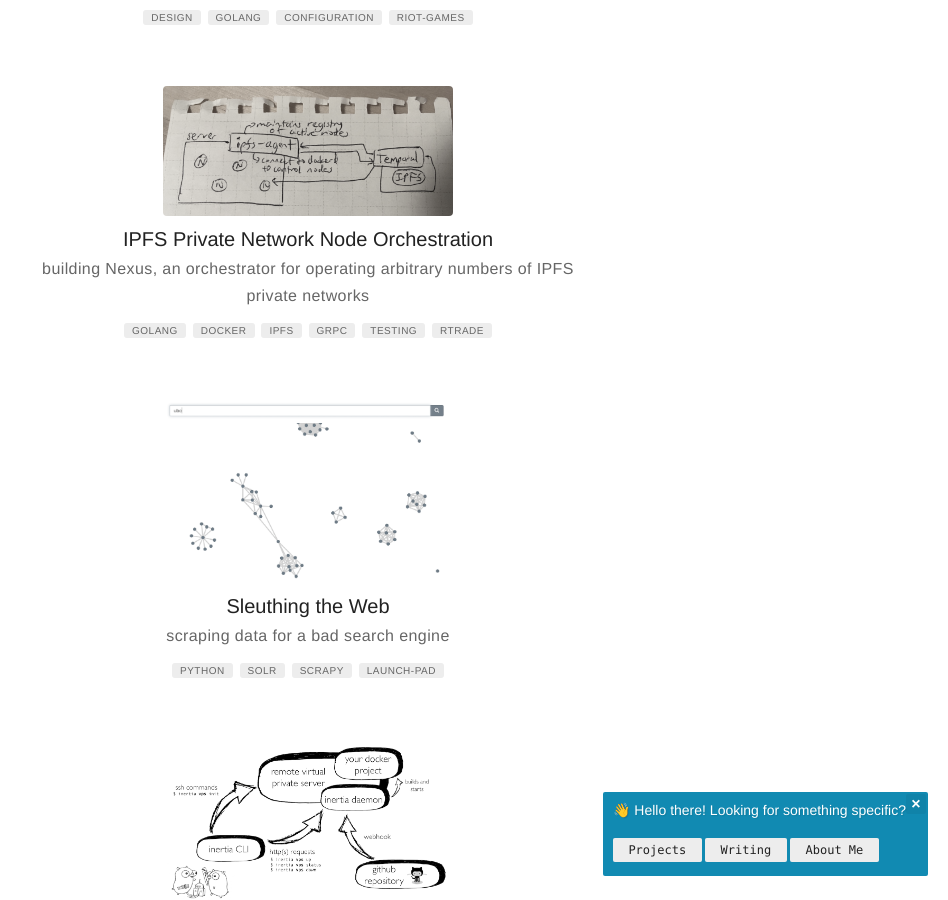
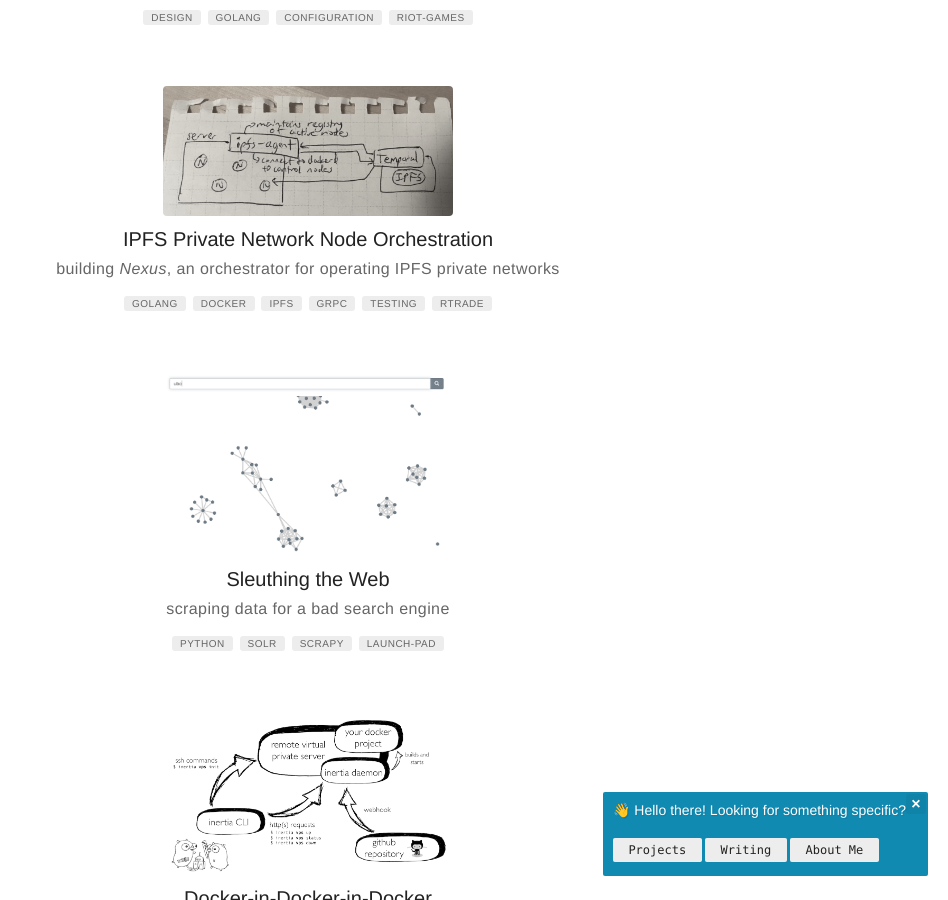
Before and after one commit to bobheadxi/bobheadxi.github.io, a Jekyll site: the page built from index.html, in a window 1280 px wide and 900 px high, scrolled down 4882 px. Shown: the whole window, without its empty margins (332-1280 px from the left). Built offline with Jekyll 4.4.1, drawn with Linux system fonts in a browser that asks for light colours; nearby versions of some CDN libraries; emoji names are drawn with the system emoji font.

Commit message:
improve ipfs post blurb

```diff
--- a/_posts/2019-4-20-ipfs-orchestrator.md
+++ b/_posts/2019-4-20-ipfs-orchestrator.md
@@ -15,7 +15,7 @@ tag:
 category: blog
 author: robert
 tech_writeup: true
-description: building Nexus, an orchestrator for operating arbitrary numbers of IPFS private networks
+description: building <i>Nexus</i>, an orchestrator for operating IPFS private networks
 alt_location:
   type: Medium
   url: https://medium.com/@bobheadxi/single-host-instance-orchestration-part-1-deploying-and-managing-instances-9311832d1488
```
